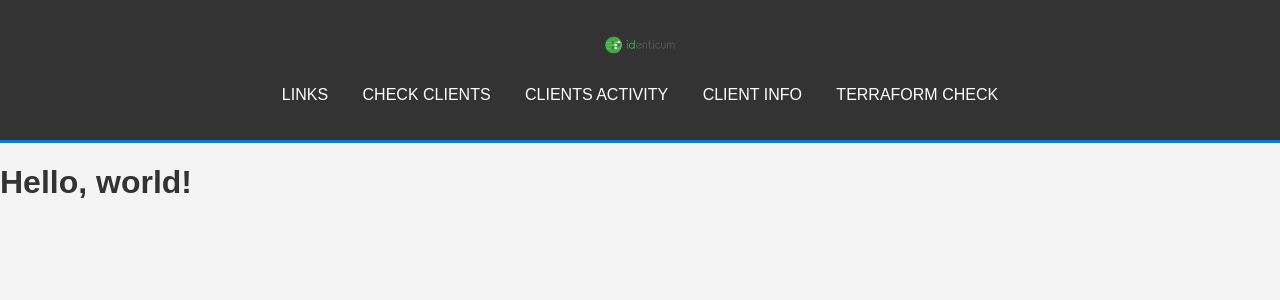
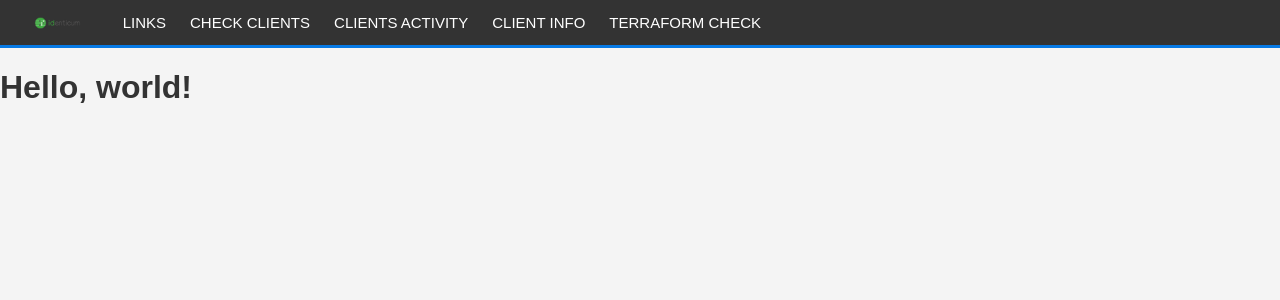
Before and after one commit to Identicum/sherpa-ciam-home, a Flask app: page / in a window 1280 px wide. Shown: the top 300 px of the page. Run offline with Flask 3, Linux system fonts and the light colour scheme.

Commit message:
Update style.css

```diff
--- a/app/static/css/style.css
+++ b/app/static/css/style.css
@@ -18,35 +18,56 @@ body {
 }
 
 /* Add styles for the header */
+
 header {
+    display: flex;
+    align-items: center;
     background: #333;
     color: #fff;
-    padding: 20px 0;
-    text-align: center;
+    padding: 6px 24px;
     border-bottom: #0779e4 3px solid;
 }
 
+header .logo {
+    margin-right: 32px;
+    display: flex;
+    align-items: center;
+}
+
 header .logo img {
-    height: 50px; /* Adjust as needed */
-    vertical-align: middle;
+    height: 32px;
+    width: auto;
+    display: block;
+}
+
+header nav {
+    flex: 1;
 }
 
 header nav ul {
+    display: flex;
+    align-items: center;
     padding: 0;
+    margin: 0;
     list-style: none;
-    text-align: center;
 }
 
 header nav ul li {
-    display: inline;
-    margin: 0 15px;
+    margin-left: 24px;
+    position: relative;
+}
+
+header nav ul li:first-child {
+    margin-left: 0;
 }
 
 header nav ul li a {
     color: #fff;
     text-decoration: none;
     text-transform: uppercase;
-    font-size: 16px;
+    font-size: 15px;
+    padding: 8px 0;
+    display: inline-block;
 }
 
 /* Dropdown menu styles from header.html - you might want to consolidate these */
```
